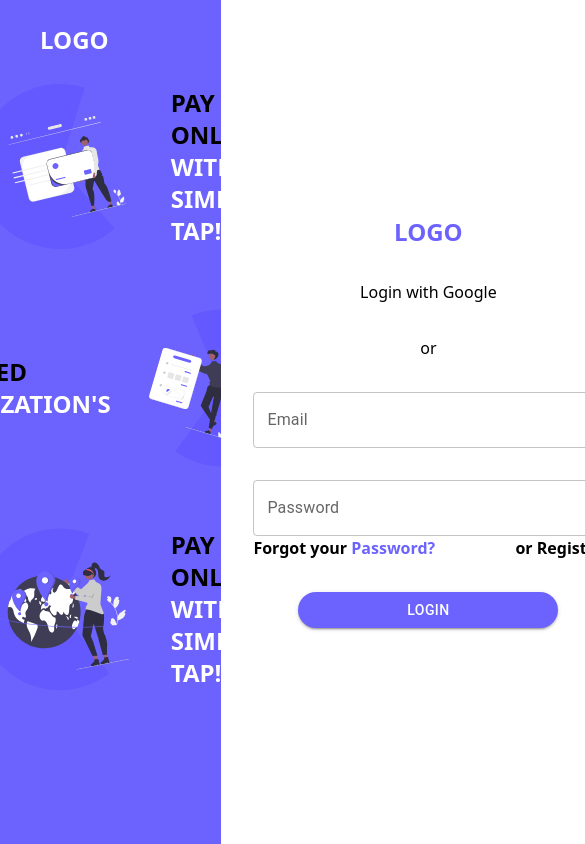
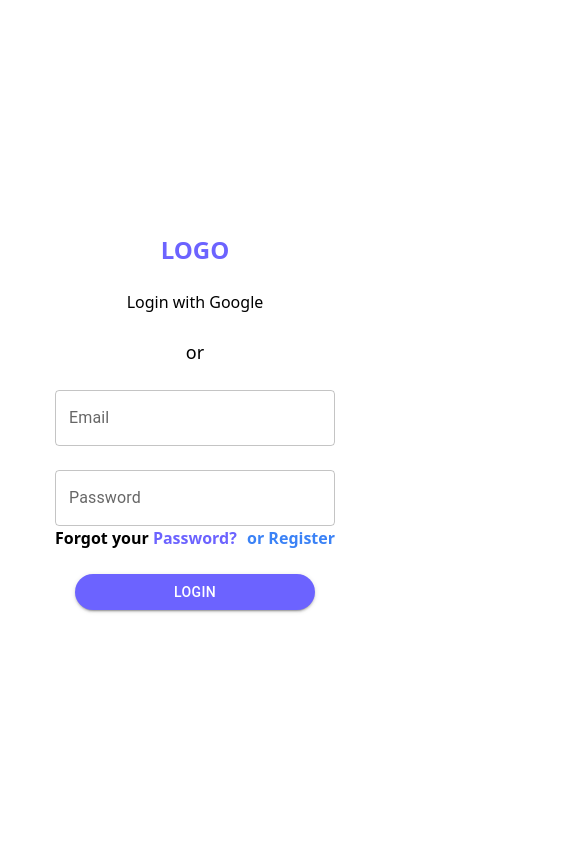
Before and after one commit to MATHAN4023/Invitation-Project, a React (Vite) app in the folder Client/: page /login in a window 390 px wide. Shown: the top 844 px of the page, 585 px wide, since content can reach past the window. Built offline with nearby package versions, Linux system fonts and the light colour scheme.

Commit message:
responsive corrections

```diff
--- a/Client/src/Pages/login/LoginScreen.jsx
+++ b/Client/src/Pages/login/LoginScreen.jsx
@@ -1,4 +1,3 @@
-// src/screens/LoginScreen.jsx
 import "./LoginScreen.css"; // Import the CSS file
 import "../../style/shorthand.css";
 import Snackbar from "@mui/material/Snackbar";
@@ -40,7 +39,6 @@ const LoginScreen = () => {
       console.log("Login response:", data); // Log response for debugging
 
       if (response.ok) {
-        // Call login function from context
         login(data.token, { username: data.username, email: data.email });
         console.log("Token stored in localStorage:", data.token);
         console.log("Navigating to home...");
@@ -55,7 +53,7 @@ const LoginScreen = () => {
   };
 
   return (
-    <div className="flex h-screen">
+    <div className="flex flex-col lg:flex-row h-screen">
       <Snackbar
         open={open}
         autoHideDuration={1000}
@@ -63,18 +61,18 @@ const LoginScreen = () => {
         message="Login failed. Please check your credentials."
       />
 
-      {/* Onboarding Left  */}
-      <div className="flex-1 leftContainer">
+      {/* Onboarding Left */}
+      <div className="flex-1 hidden lg:flex leftContainer">
         <Onboardleft />
       </div>
 
-      <div className="flex-1 bg-white p-8 flex">
-        <div className="flex flex-col justify-center items-center w-full gap-8">
+      <div className="flex-1 bg-white p-4 lg:p-8 flex flex-col justify-center items-center">
+        <div className="flex flex-col justify-center items-center w-full gap-6 lg:gap-8">
           <div className="themeClr text-2xl uppercase font-bold">logo</div>
           <div>
             <GloginBtn /> {/* Google Login Button */}
           </div>
-          <span className="mx-2">or</span>
+          <span className="mx-2 text-lg">or</span>
 
           <div>
             <TextField
@@ -83,7 +81,7 @@ const LoginScreen = () => {
               variant="outlined"
               value={email}
               onChange={(e) => setEmail(e.target.value)} // Update state
-              sx={{ width: "350px" }}
+              sx={{ width: "280px", maxWidth: "100%" }} // Responsive width
             />
           </div>
           <div>
@@ -94,13 +92,13 @@ const LoginScreen = () => {
               variant="outlined"
               value={password}
               onChange={(e) => setPassword(e.target.value)} // Update state
-              sx={{ width: "350px" }}
+              sx={{ width: "280px", maxWidth: "100%" }} // Responsive width
             />
             <div className="forgetPassword flex justify-between items-center font-bold">
               <p>
                 Forgot your <span className="themeClr">Password?</span>
               </p>
-              <Link to="/signup">or Register</Link>
+              <Link to="/signup" className="text-blue-500 hover:underline">or Register</Link>
             </div>
           </div>
 
@@ -110,7 +108,7 @@ const LoginScreen = () => {
               sx={{
                 backgroundColor: "#6C63FF",
                 borderRadius: "20px",
-                width: "260px",
+                width: "240px",
               }}
               onClick={handleLogin} // Call handleLogin on button click
             >
--- a/Client/src/component/Onboarding/Onboardleft.jsx
+++ b/Client/src/component/Onboarding/Onboardleft.jsx
@@ -5,45 +5,37 @@ import Login3 from "../../assets/Login3.svg";
 
 const Onboardleft = () => {
   return (
-    <>
-
-        <div className="flex flex-row">
-          <div className="cw mt-6 pl-10 text-2xl uppercase font-bold hover:text-rose-50">
-            logo
+    <div className="flex flex-col justify-center items-center h-full">
+      <div className="cw mt-6 pl-10 text-3xl uppercase font-bold hover:text-rose-50">
+        logo
+      </div>
+      <div className="flex flex-col items-center justify-center text-lg uppercase font-bold gap-8 mt-8 w-full max-w-md"> {/* Limit the width of the container */}
+        {/* First Section */}
+        <div className="flex items-center justify-center w-full">
+          <img className="im-sz w-32 h-32 md:w-40 md:h-40" src={Login1} alt="Pay Online" />
+          <div className="flex flex-col text-center ml-4">
+            <span>Pay Online,</span>
+            <span className="cw">with a simple tap!</span>
           </div>
         </div>
-        <div className="flex flex-row justify-center">
-          <div className="text-2xl flex items-center justify-center uppercase font-bold ">
-            <img className="im-sz" src={Login1} alt="" srcset="" />
-            <div className="flex flex-col">
-              {" "}
-              <span>Pay Online,</span>
-              <span className="cw">with a simple tap!</span>
-            </div>
+        {/* Second Section */}
+        <div className="flex items-center justify-center w-full">
+          <div className="flex flex-col text-center">
+            <span>Unlimited</span>
+            <span className="cw">customization's</span>
+          </div>
+          <img className="im-sz w-32 h-32 md:w-40 md:h-40 ml-4" src={Login2} alt="Unlimited Customization" />
+        </div>
+        {/* Third Section */}
+        <div className="flex items-center justify-center w-full">
+          <img className="im-sz w-32 h-32 md:w-40 md:h-40" src={Login3} alt="Pay Online" />
+          <div className="flex flex-col text-center ml-4">
+            <span>Pay Online,</span>
+            <span className="cw">with a simple tap!</span>
           </div>
         </div>
-        <div className="flex flex-row justify-center">
-          <div className=" text-2xl flex items-center justify-center uppercase font-bold ">
-            <div className="flex flex-col">
-              {" "}
-              <span>Unlimited</span>
-              <span className="cw">customization's</span>
-            </div>
-            <img className="im-sz" src={Login2} alt="" srcset="" />
-          </div>
-        </div>
-        <div className="flex flex-row justify-center">
-          <div className="text-2xl flex items-center justify-center uppercase font-bold ">
-            <img className="im-sz" src={Login3} alt="" srcset="" />
-            <div className=" flex flex-col">
-              {" "}
-              <span>Pay Online,</span>
-              <span className="cw">with a simple tap!</span>
-            </div>
-          </div>
-        </div>
-
-    </>
+      </div>
+    </div>
   );
 };
 
```
